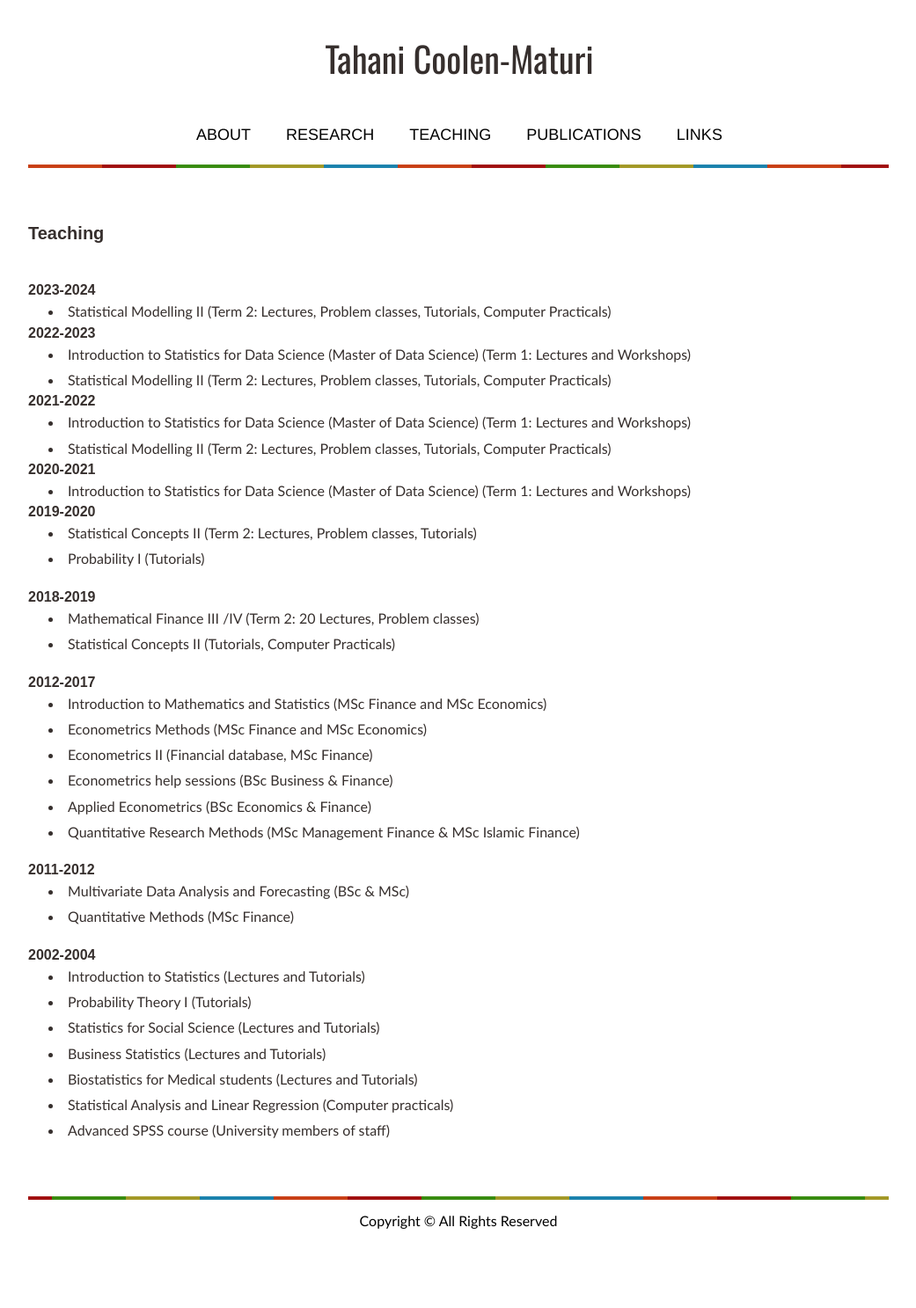
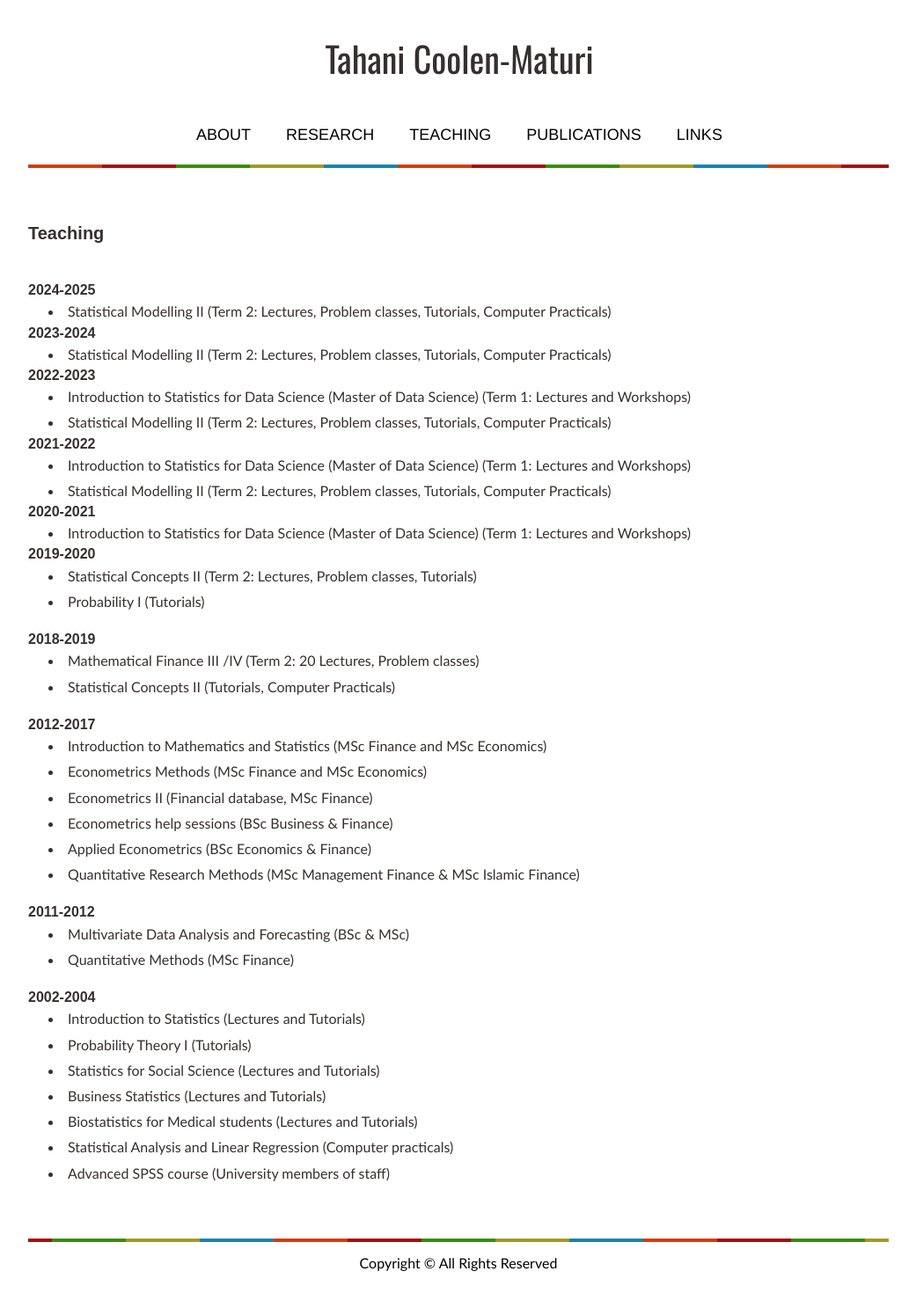
Before and after one commit to tmaturi/tahanimaturi, a Jekyll site: the page built from teaching.md, in a window 1280 px wide. Shown: the whole page at 88% size, without its empty margins (119-1160 px from the left). Built offline with Jekyll 4.4.1, drawn with Linux system fonts in a browser that asks for light colours; our own code applies the rules of GitHub Pages for plain Markdown files; before the commit the page ends 1439 px from its top, so only the background shows below that.

Commit message:
Update teaching.md

```diff
--- a/teaching.md
+++ b/teaching.md
@@ -7,6 +7,11 @@ title: Teaching
 ## Teaching <br><br>
 
 
+<br>
+
+### 2024-2025
+
+- Statistical Modelling II  (Term 2: Lectures, Problem classes, Tutorials, Computer Practicals)
 <br>
 
 ### 2023-2024
```
